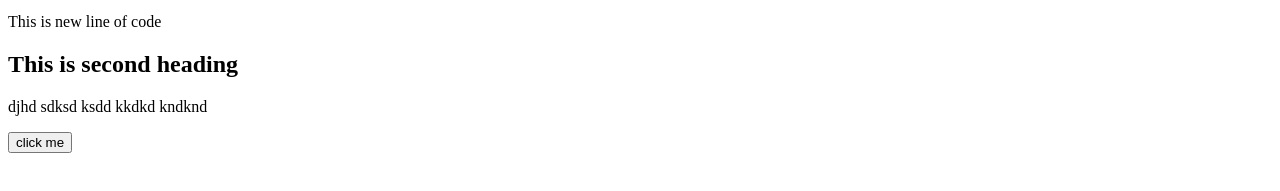
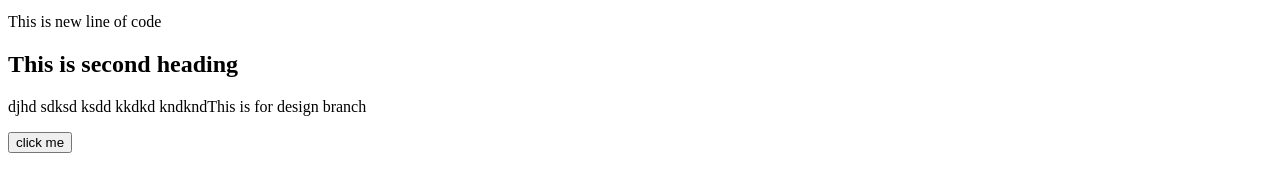
Before and after one commit to imsandy9/indrajeet, a plain HTML site: page index.html in a window 1280 px wide. Shown: the part 119-310 px from the top of the page. Drawn offline with Linux system fonts and the light colour scheme.

Commit message:
new design para add

```diff
--- a/index.html
+++ b/index.html
@@ -14,7 +14,7 @@
        accusamus optio? Quam expedita nisi aliquid iste?</p>
        <p>This is new line of code</p>
     <h2>This is second heading</h2>
-    <p>djhd sdksd ksdd kkdkd kndknd </p>
+    <p>djhd sdksd ksdd kkdkd kndkndThis is for design branch </p>
     <button>click me</button>
 </body>
 </html>
```
